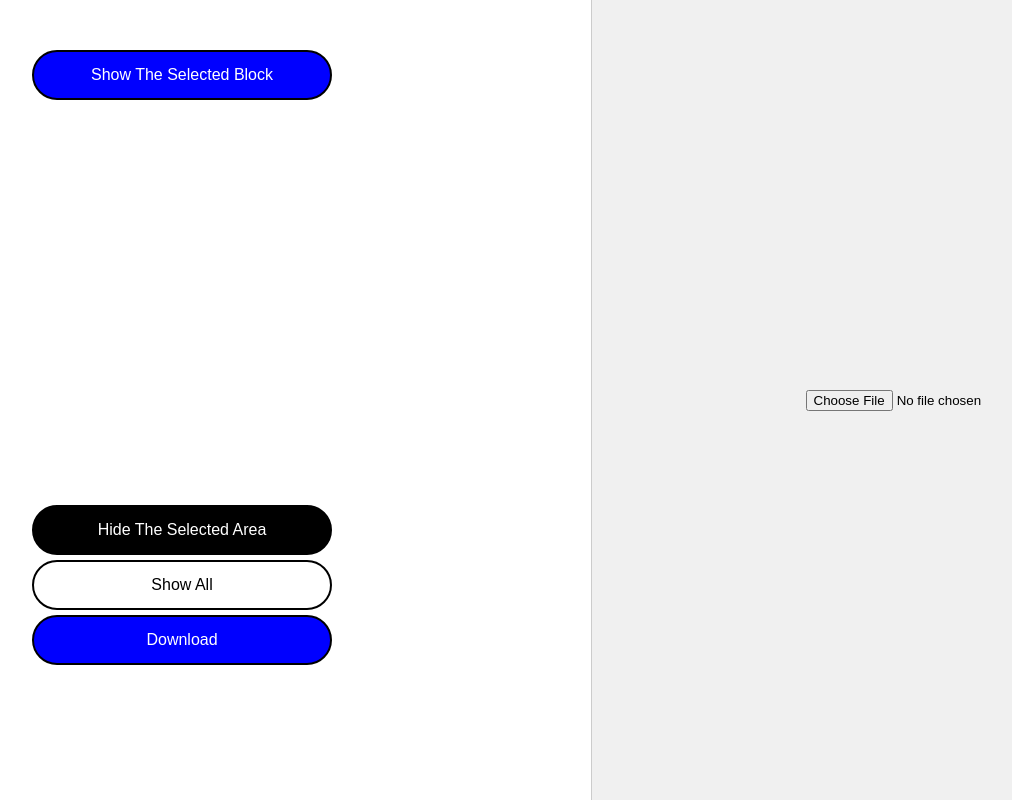
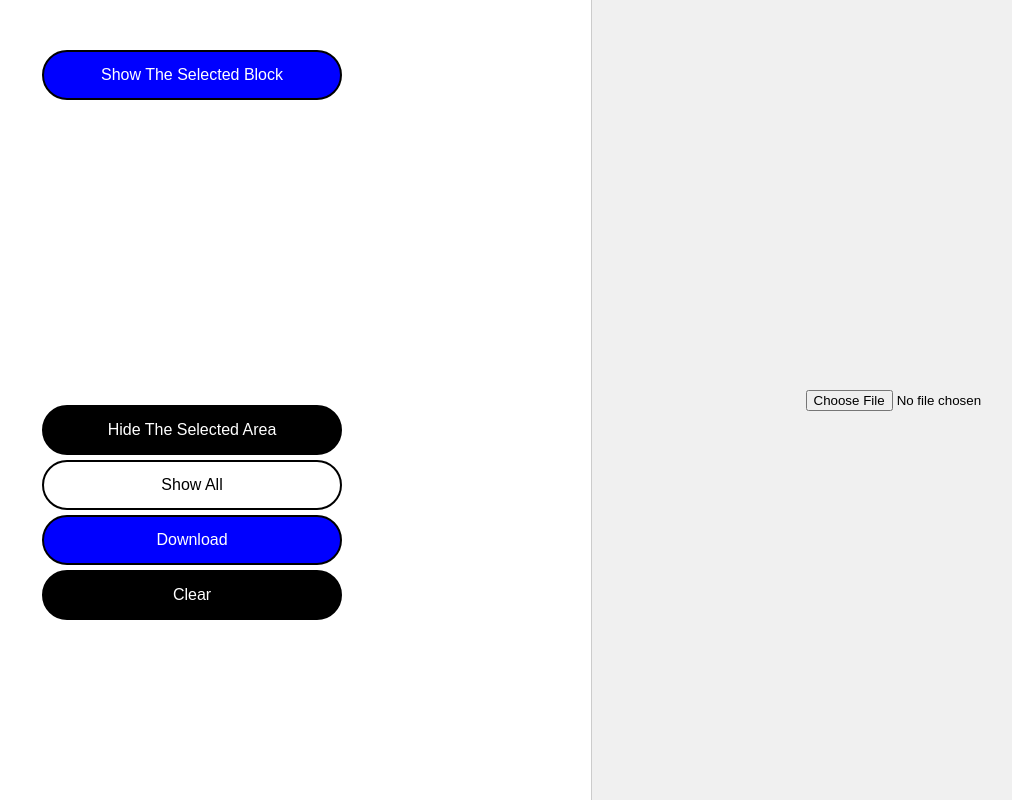
Before and after one commit to AhmeddOsama/Image-Editor, a React (Create React App) app: page / in a window 1280 px wide. Shown: the whole page, without its empty margins (8-1020 px from the left). Built offline with nearby package versions, Linux system fonts and the light colour scheme.

Commit message:
Added Redux Toolkit Implementation

```diff
--- a/package.json
+++ b/package.json
@@ -3,11 +3,13 @@
   "version": "0.1.0",
   "private": true,
   "dependencies": {
+    "@reduxjs/toolkit": "^1.9.7",
     "@testing-library/jest-dom": "^5.17.0",
     "@testing-library/react": "^13.4.0",
     "@testing-library/user-event": "^13.5.0",
     "react": "^18.2.0",
     "react-dom": "^18.2.0",
+    "react-redux": "^8.1.3",
     "react-router-dom": "^6.18.0",
     "react-scripts": "5.0.1",
     "web-vitals": "^2.1.4"
--- a/src/components/ImageSelector.js
+++ b/src/components/ImageSelector.js
@@ -1,23 +1,25 @@
 // ImageSelector.js
 import React, { useState } from 'react';
 import '../styles/selectImage.css'
+import { useSelector, useDispatch } from 'react-redux';
+import { setImage, getImage } from '../redux/slices/imageSlice';
 
 const ImageSelector = () => {
-    const [selectedImage, setSelectedImage] = useState(null);
-    const onImageUpload = () => {
+    const selectedImage = useSelector(getImage);
+    const dispatch = useDispatch();
 
-    }
+
     const handleImageChange = (event) => {
         const file = event.target.files[0];
 
         if (file) {
             const reader = new FileReader();
             reader.onloadend = () => {
-                setSelectedImage(reader.result);
+                dispatch(setImage(reader.result));
             };
 
             reader.readAsDataURL(file);
-            onImageUpload(file); // Pass the selected image to the parent component if needed
+            onImageUpload(file);
         }
     };
 
--- a/src/index.js
+++ b/src/index.js
@@ -3,12 +3,17 @@ import ReactDOM from 'react-dom/client';
 import './index.css';
 import App from './App';
 import reportWebVitals from './reportWebVitals';
+import { Provider } from 'react-redux';
+import store from './redux/store';
 
 const root = ReactDOM.createRoot(document.getElementById('root'));
 root.render(
-  <React.StrictMode>
-    <App />
-  </React.StrictMode>
+  <Provider store={store}>
+    <React.StrictMode>
+      <App />
+    </React.StrictMode>
+  </Provider>,
+
 );
 
 // If you want to start measuring performance in your app, pass a function
--- a/src/pages/Home.js
+++ b/src/pages/Home.js
@@ -4,7 +4,12 @@ import React from 'react';
 import '../styles/button.css'; // Import the external CSS file
 import '../components/ImageSelector'
 import ImageSelector from '../components/ImageSelector';
+import { useDispatch } from 'react-redux';
+import { clearImage } from '../redux/slices/imageSlice';
+
 const Home = () => {
+    const dispatch = useDispatch();
+
     const handleHideSelectedArea = () => {
     };
 
@@ -17,31 +22,39 @@ const Home = () => {
     const handleDownload = () => {
     };
 
-    const renderButtons = () => {
+    const handleClear = () => {
+        dispatch(clearImage());
 
     }
+
     return <>
         <div>
-            <button className='button blue' style={{ marginLeft: 40, marginTop: 50 }} onClick={handleHideSelectedArea}>
+            <button className='button blue' style={{ marginTop: 50 }} onClick={handleHideSelectedArea}>
                 Show The Selected Block
             </button>
         </div>
 
         <div>
-            <button className='button black' style={{ marginLeft: 40, marginTop: 400 }} onClick={handleShowSelectedArea}>
+            <button className='button black' style={{ marginTop: 300 }} onClick={handleShowSelectedArea}>
                 Hide The Selected Area
             </button>
         </div>
         <div>
 
-            <button className='button text-black' style={{ marginLeft: 40, marginTop: 0 }} onClick={handleShowAll}>
+            <button className='button text-black' style={{ marginTop: 0 }} onClick={handleShowAll}>
                 Show All
             </button>
         </div>
 
         <div>
-            <button className='button blue' style={{ marginLeft: 40, marginTop: 0 }} onClick={handleDownload}>
+            <button className='button blue' style={{ marginTop: 0 }} onClick={handleDownload}>
                 Download
+            </button>
+        </div>
+
+        <div>
+            <button className='button black' style={{ marginTop: 0 }} onClick={handleClear}>
+                Clear
             </button>
         </div>
         <ImageSelector />
--- /dev/null
+++ b/src/redux/slices/imageSlice.js
@@ -0,0 +1,26 @@
+// src/redux/slices/imageSlice.js
+import { createSlice } from '@reduxjs/toolkit';
+
+const initialState = {
+    selectedImage: null,
+};
+
+const imageSlice = createSlice({
+    name: 'image',
+    initialState,
+    reducers: {
+        setImage: (state, action) => {
+            state.selectedImage = action.payload;
+        },
+        clearImage: (state) => {
+            state.selectedImage = null;
+        },
+        // Add more actions as needed
+    },
+});
+
+export const { setImage, clearImage } = imageSlice.actions;
+
+export const getImage = (state) => state.image.selectedImage;
+
+export default imageSlice.reducer;
--- /dev/null
+++ b/src/redux/store.js
@@ -0,0 +1,11 @@
+// src/redux/store.js
+import { configureStore } from '@reduxjs/toolkit';
+import imageReducer from './slices/imageSlice';
+
+const store = configureStore({
+    reducer: {
+        image: imageReducer,
+    },
+});
+
+export default store;
--- a/src/styles/button.css
+++ b/src/styles/button.css
@@ -10,7 +10,7 @@
     width: 300px;
     height: 50px;
     background-color: white;
-
+    margin-left: 50px
 }
 
 .black {
```
Also changed, not shown: 2 other files (tests, documents, lock files or other folders).
